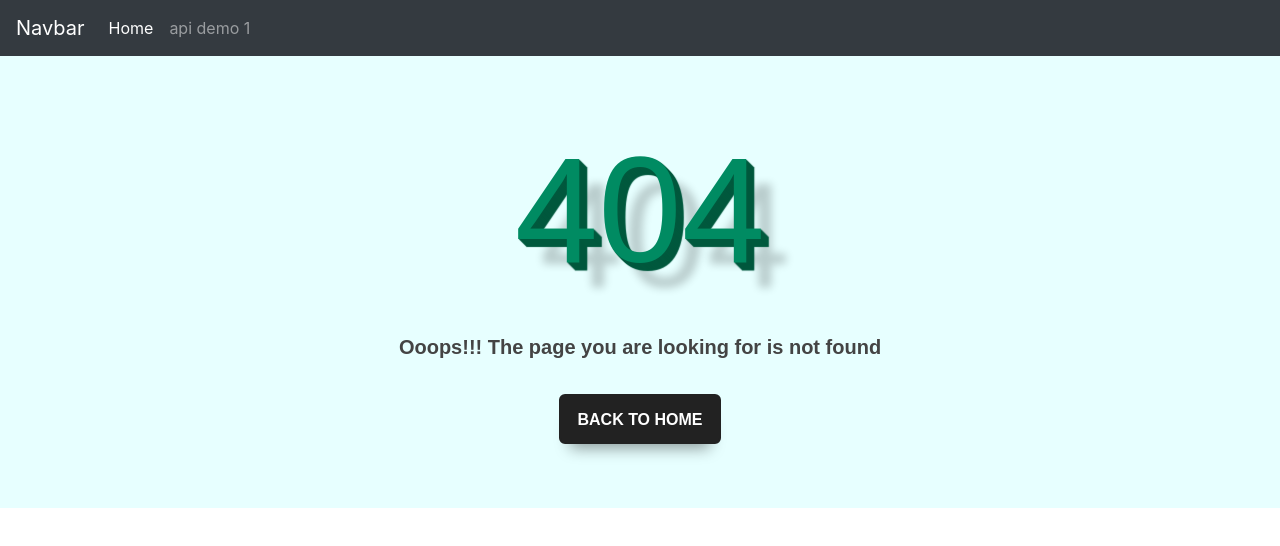
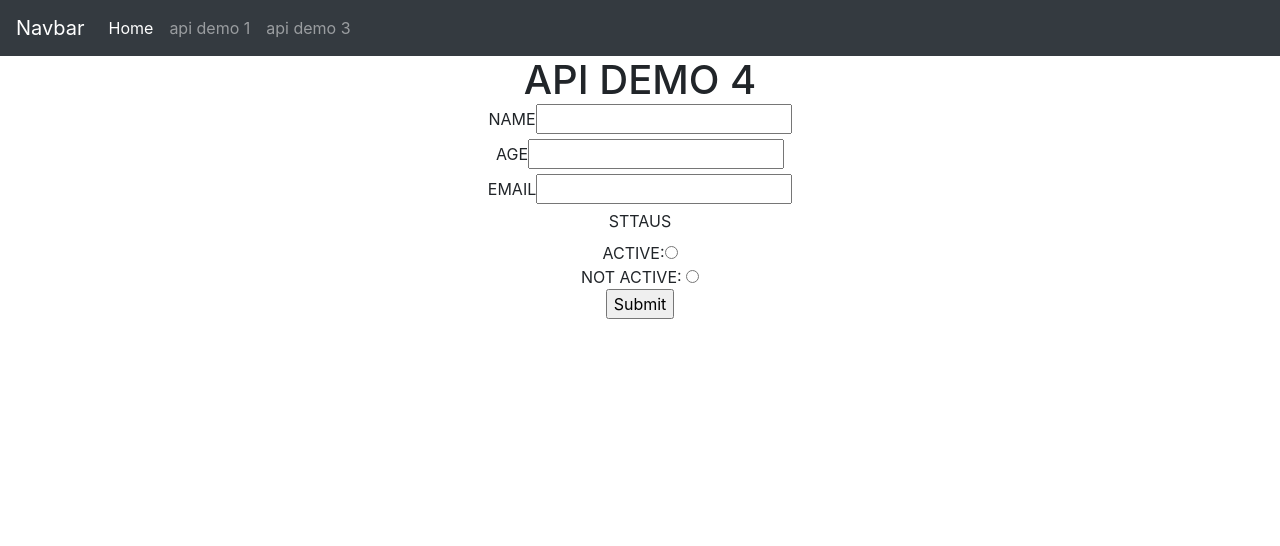
Before and after one commit to samirvithlani/2025-mern-evn, a React (Vite) app: page /apidemo3 in a window 1280 px wide. Before the commit this address had no page. Shown: the top 546 px of the page. Built offline with nearby package versions, Linux system fonts and the light colour scheme.

Commit message:
post api

```diff
--- a/package.json
+++ b/package.json
@@ -14,7 +14,8 @@
     "react": "^18.2.0",
     "react-dom": "^18.2.0",
     "react-hook-form": "^7.56.0",
-    "react-router-dom": "^7.5.0"
+    "react-router-dom": "^7.5.0",
+    "react-toastify": "^11.0.5"
   },
   "devDependencies": {
     "@types/react": "^18.2.66",
--- a/src/App.jsx
+++ b/src/App.jsx
@@ -33,6 +33,8 @@ import { UseEffectDemo2 } from './components/UseEffectDemo2'
 import { UseEffectDemo3 } from './components/UseEffectDemo3'
 import { ApiDemo1 } from './components/ApiDemo1'
 import { ApiDemo2 } from './components/ApiDemo2'
+import { ApiDemo3 } from './components/ApiDemo3'
+import { ApiDemo4 } from './components/ApiDemo4'
 
 function App() {
 
@@ -68,6 +70,7 @@ function App() {
         <Route path='/formdemo5' element = {<FormDemo5/>}></Route>
         <Route path='/useeffectdemo' element = {<UseEffectDemo3/>}></Route>
         <Route path='/apidemo1' element = {<ApiDemo2/>}></Route>
+        <Route path='/apidemo3' element = {<ApiDemo4/>}></Route>
         {/* <Route path='/*' element ={<h1>404</h1>}></Route> */}
         <Route path='/*' element ={<Error404/>}></Route>
       </Routes>
--- /dev/null
+++ b/src/components/ApiDemo3.jsx
@@ -0,0 +1,28 @@
+import axios from 'axios'
+import React from 'react'
+
+export const ApiDemo3 = () => {
+
+    const addUser = async()=>{
+        const userObj = {
+             name:"rama",
+             age:25,
+             email:"rama@gmail.com",
+             status:true
+        }
+
+        //post (url,object)
+        const res = await axios.post("https://node5.onrender.com/user/user",userObj)
+        console.log(res)//axios object
+        console.log(res.data) // api response..
+        if(res.status ==201){
+            alert("user added successfully...")
+        }
+    }
+  return (
+    <div>
+        <h1>API DEMO 3</h1>
+        <button onClick={()=>{addUser()}}>POST</button>
+    </div>
+  )
+}
--- /dev/null
+++ b/src/components/ApiDemo4.jsx
@@ -0,0 +1,71 @@
+import axios from "axios";
+import React from "react";
+import { useForm } from "react-hook-form";
+import { toast, ToastContainer, Zoom } from "react-toastify";
+
+export const ApiDemo4 = () => {
+  const { register, handleSubmit } = useForm();
+  const submitHandler = async (data) => {
+    data.isActive = data.isActive == "true" ? true : false;
+    console.log(data);
+    const res = await axios.post("https://node5.onrender.com/user/user", data);
+    if (res.status == 201) {
+      //alert("user added..")
+      toast.success("User added!", {
+        position: "top-center",
+        autoClose: 5000,
+        hideProgressBar: false,
+        closeOnClick: false,
+        pauseOnHover: true,
+        draggable: true,
+        progress: undefined,
+        theme: "dark",
+        transition: Zoom,
+      });
+    }
+  };
+  return (
+    <div>
+      <ToastContainer
+        position="top-center"
+        autoClose={5000}
+        hideProgressBar={false}
+        newestOnTop={false}
+        closeOnClick={false}
+        rtl={false}
+        pauseOnFocusLoss
+        draggable
+        pauseOnHover
+        theme="dark"
+        transition={Zoom}
+      />
+      <h1>API DEMO 4</h1>
+      <form onSubmit={handleSubmit(submitHandler)}>
+        <div>
+          <label>NAME</label>
+          <input type="text" {...register("name")}></input>
+        </div>
+        <div>
+          <label>AGE</label>
+          <input type="text" {...register("age")}></input>
+        </div>
+        <div>
+          <label>EMAIL</label>
+          <input type="text" {...register("email")}></input>
+        </div>
+        <div>
+          <label>STTAUS</label>
+          <br></br>
+          ACTIVE:
+          <input type="radio" {...register("isActive")} value="true"></input>
+          <br></br>
+          NOT ACTIVE:{" "}
+          <input type="radio" {...register("isActive")} value="false"></input>
+        </div>
+        <div>
+          <input type="submit"></input>
+        </div>
+      </form>
+    </div>
+  );
+};
--- a/src/components/Navabar.jsx
+++ b/src/components/Navabar.jsx
@@ -84,6 +84,11 @@ export const Navabar = () => {
               api demo 1
               </Link>
             </li>
+            <li class="nav-item">
+              <Link class="nav-link" to="/apidemo3">
+              api demo 3
+              </Link>
+            </li>
           </ul>
         </div>
       </nav>
```
Also changed, not shown: 1 other file (tests, documents, lock files or other folders).
